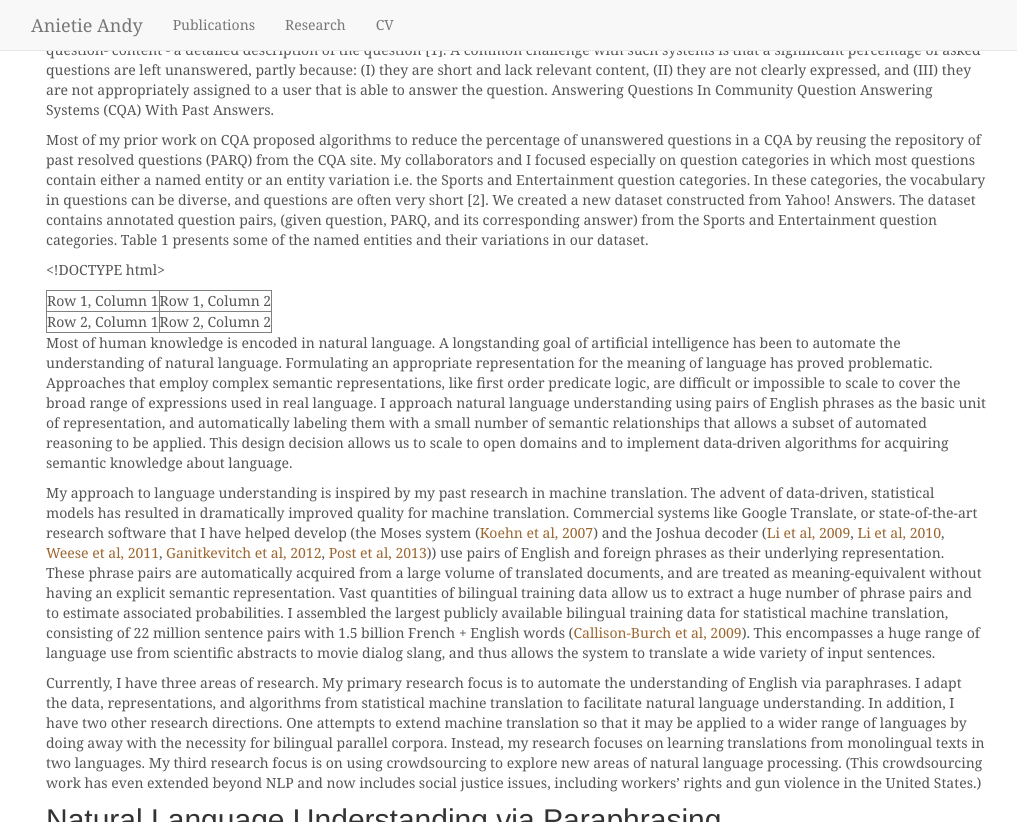
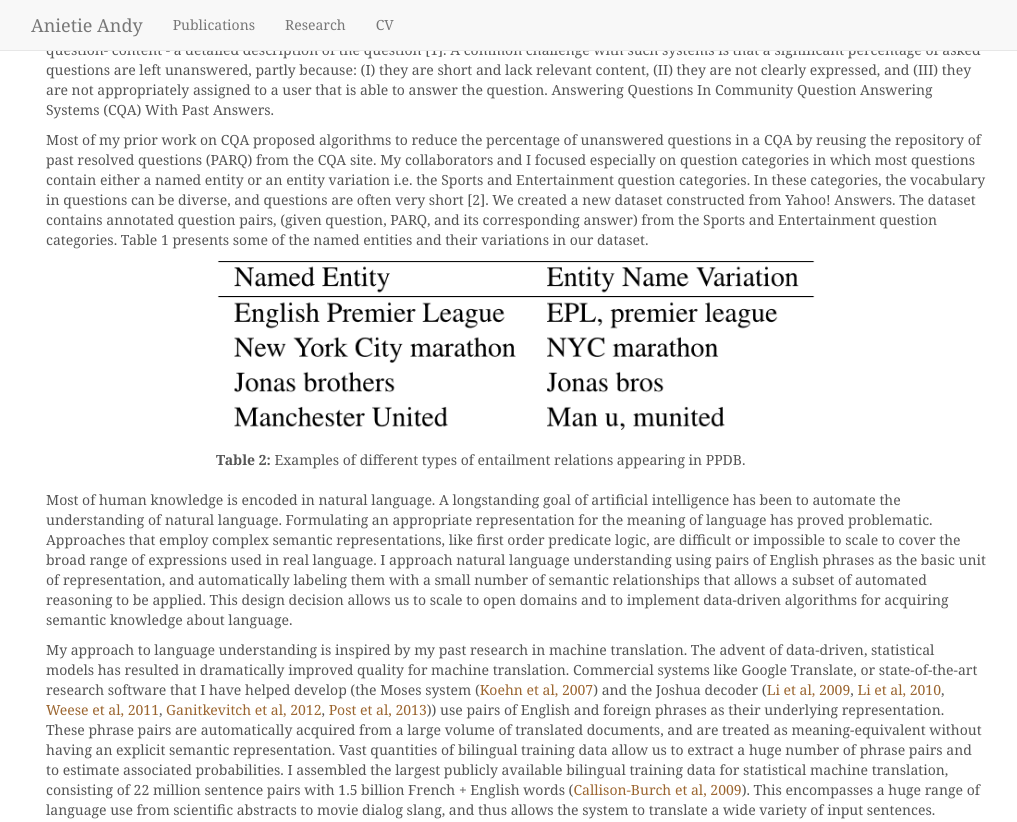
Before and after one commit to anietieandy/anietieandy.github.io, a Jekyll site: the page built from research.md, in a window 1280 px wide and 900 px high, scrolled down 393 px, cut to the strip 0-822 px from the top of the window. Shown: the whole strip, without its empty margins (124-1141 px from the left). Built offline with Jekyll 4.4.1, drawn with Linux system fonts in a browser that asks for light colours; nearby versions of some CDN libraries.

Commit message:
updated research

```diff
--- a/research.md
+++ b/research.md
@@ -57,29 +57,10 @@ Community question answering (CQA) systems are forums where users can ask and an
 
 Most of my prior work on CQA proposed algorithms to reduce the percentage of unanswered questions in a CQA by reusing the repository of past resolved questions (PARQ) from the CQA site. My collaborators and I focused especially on question categories in which most questions contain either a named entity or an entity variation i.e. the Sports and Entertainment question categories. In these categories, the vocabulary in questions can be diverse, and questions are often very short [2]. We created a new dataset constructed from Yahoo! Answers. The dataset contains annotated question pairs, (given question, PARQ, and its corresponding answer) from the Sports and Entertainment question categories. Table 1 presents some of the named entities and their variations in our dataset.
 
-
-<!DOCTYPE html>
-<html>
-
-   <head>
-      <title>HTML Tables</title>
-   </head>
-
-   <body>
-      <table border = "1">
-         <tr>
-            <td>Row 1, Column 1</td>
-            <td>Row 1, Column 2</td>
-         </tr>
-
-         <tr>
-            <td>Row 2, Column 1</td>
-            <td>Row 2, Column 2</td>
-         </tr>
-      </table>
-
-   </body>
-</html>
+<div class="center-block" style="margin-bottom: 20px; width: 100%; max-width: 600px">
+<img src="assets/img/5-Table4-1.png" alt="Table 2: Examples of different types of entailment relations appearing in PPDB." class="img-responsive"/><br />
+<b>Table 2:</b> Examples of different types of entailment relations appearing in PPDB.
+</div>
 
 Most of human knowledge is encoded in natural language.  A longstanding goal of artificial intelligence has been to automate the understanding of natural language. Formulating an appropriate  representation for the meaning of language has proved problematic. Approaches that employ complex semantic representations, like first order predicate logic, are difficult or impossible to scale to cover the broad range of expressions used in real language.  I approach natural language understanding using pairs of English phrases as the basic unit of representation, and automatically labeling them with a small number of semantic relationships that allows a subset of automated reasoning to be applied.  This design decision allows us to scale to open domains and to implement data-driven algorithms for acquiring semantic knowledge about language.
 
```
